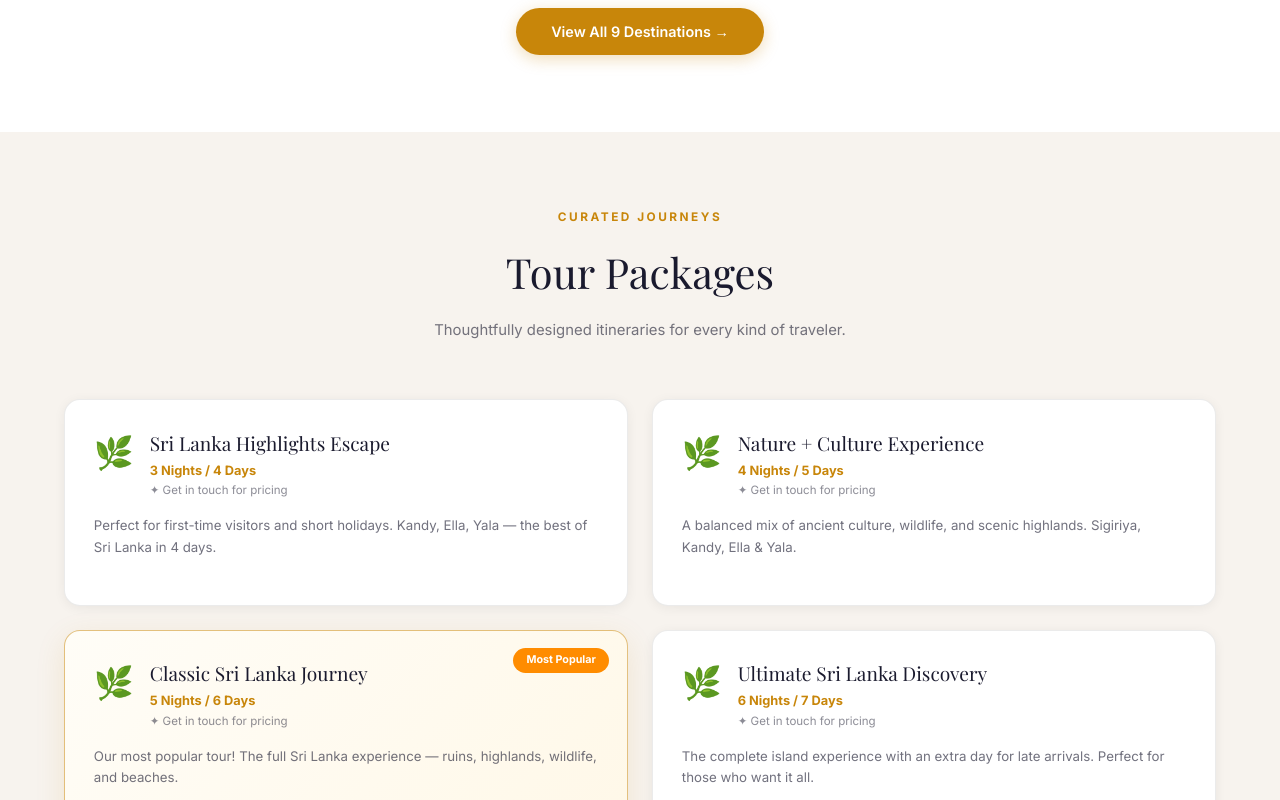
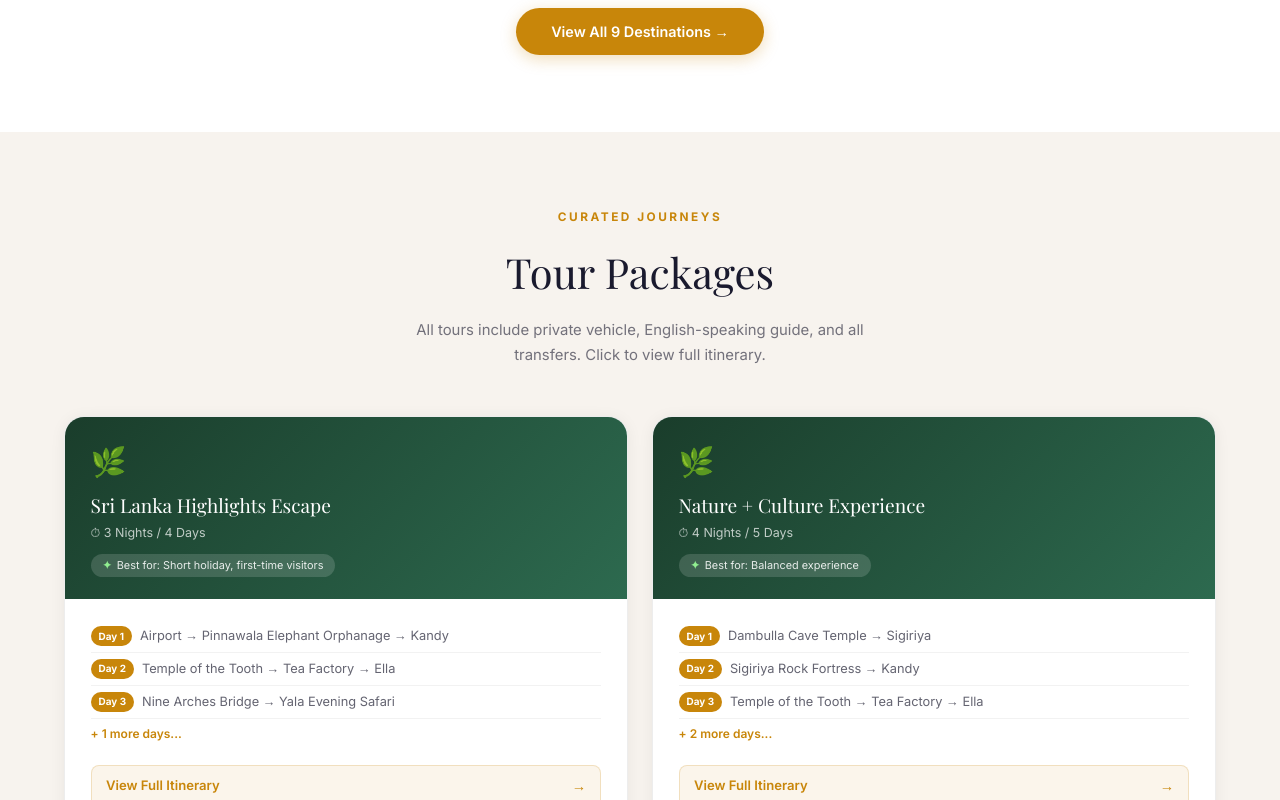
Before and after one commit to Maleesh3038/fernando-tours, a Next.js app: page / in a window 1280 px wide. Shown: the part 2000-2800 px from the top of the page. Built offline with nearby package versions, Linux system fonts and the light colour scheme; a web font is replaced by a local one.

Commit message:
Update home packages section with itinerary links

```diff
--- a/src/app/page.tsx
+++ b/src/app/page.tsx
@@ -396,50 +396,60 @@ export default function HomePage() {
         </div>
       </section>
 
-      {/* ── PACKAGES ── */}
+            {/* ── PACKAGES ── */}
       <section style={{padding:"clamp(3rem,6vw,5.5rem) 5%",background:"#F7F3EE"}} id="packages">
-        <div className="reveal" style={{textAlign:"center",marginBottom:"3.5rem"}}>
+        <div className="reveal" style={{textAlign:"center",marginBottom:"3rem"}}>
           <span style={{color:"#C8860A",fontSize:"0.74rem",fontWeight:700,letterSpacing:"2.5px",textTransform:"uppercase",display:"block",marginBottom:"0.9rem"}}>Curated Journeys</span>
           <h2 className="playfair" style={{fontSize:"clamp(1.7rem,3.5vw,2.6rem)",marginBottom:"0.9rem",color:"#1a1a2e"}}>Tour Packages</h2>
-          <p style={{color:"rgba(26,26,46,0.6)",fontSize:"0.93rem",maxWidth:490,margin:"0 auto",lineHeight:1.7}}>Thoughtfully designed itineraries for every kind of traveler.</p>
+          <p style={{color:"rgba(26,26,46,0.6)",fontSize:"0.93rem",maxWidth:490,margin:"0 auto",lineHeight:1.7}}>All tours include private vehicle, English-speaking guide, and all transfers. Click to view full itinerary.</p>
         </div>
-        <div className="pkg-grid reveal" style={{display:"grid",gridTemplateColumns:"repeat(2,1fr)",gap:"1.5rem"}}>
-          {packages.map((pkg)=>(
-            <div key={pkg.id} className={`pkg-card${pkg.featured?" featured":""}`} style={{position:"relative",display:"flex",flexDirection:"column"}}>
-              {pkg.featured&&<span style={{position:"absolute",top:"1.1rem",right:"1.1rem",background:"#FF8C00",color:"white",fontSize:"0.67rem",fontWeight:700,padding:"0.26rem 0.85rem",borderRadius:50,zIndex:1}}>Most Popular</span>}
-              {/* Header */}
-              <div style={{display:"flex",alignItems:"flex-start",gap:"1rem",marginBottom:"1rem"}}>
-                <span style={{fontSize:"2rem",flexShrink:0}}>{pkg.icon}</span>
-                <div>
-                  <div className="playfair" style={{fontSize:"1.2rem",color:"#1a1a2e",marginBottom:"0.2rem"}}>{pkg.name}</div>
-                  <div style={{color:"#C8860A",fontSize:"0.8rem",fontWeight:700}}>{pkg.duration}</div>
-                  <div style={{color:"rgba(26,26,46,0.5)",fontSize:"0.72rem",marginTop:2}}>✦ Get in touch for pricing</div>
+        <div className="pkg-grid reveal" style={{display:"grid",gridTemplateColumns:"repeat(2,1fr)",gap:"1.5rem",marginBottom:"2.5rem"}}>
+          {[
+            {id:1,name:"Sri Lanka Highlights Escape",duration:"3 Nights / 4 Days",bestFor:"Short holiday, first-time visitors",featured:false,days:["Airport → Pinnawala Elephant Orphanage → Kandy","Temple of the Tooth → Tea Factory → Ella","Nine Arches Bridge → Yala Evening Safari","Udawalawe → Airport / Hotel Drop"]},
+            {id:2,name:"Nature + Culture Experience",duration:"4 Nights / 5 Days",bestFor:"Balanced experience",featured:false,days:["Dambulla Cave Temple → Sigiriya","Sigiriya Rock Fortress → Kandy","Temple of the Tooth → Tea Factory → Ella","Nine Arches Bridge → Yala Evening Safari","Udawalawe → Airport / Hotel Drop"]},
+            {id:3,name:"Classic Sri Lanka Journey",duration:"5 Nights / 6 Days",bestFor:"Most popular full experience",featured:true,days:["Dambulla Cave Temple → Sigiriya","Sigiriya Rock Fortress → Polonnaruwa","Kandy → Temple of the Tooth","Tea Factory → Ramboda Falls → Ella","Nine Arches Bridge → Yala Evening Safari","Udawalawe → Beach → Departure"]},
+            {id:4,name:"Ultimate Sri Lanka Discovery",duration:"6 Nights / 7 Days",bestFor:"Full island experience",featured:false,days:["Airport → Negombo","Dambulla → Sigiriya","Sigiriya → Polonnaruwa","Kandy → Temple of the Tooth","Tea Factory → Ella","Nine Arches Bridge → Yala Safari","Udawalawe → Beach → Departure"]},
+          ].map((pkg)=>(
+            <Link key={pkg.id} href="/packages" style={{textDecoration:"none",display:"block",background:"white",borderRadius:20,border:`1.5px solid ${pkg.featured?"rgba(200,134,10,0.5)":"rgba(0,0,0,0.07)"}`,boxShadow:pkg.featured?"0 4px 24px rgba(200,134,10,0.12)":"0 2px 16px rgba(0,0,0,0.06)",overflow:"hidden",transition:"all .3s"}}
+              onMouseEnter={e=>{(e.currentTarget as HTMLElement).style.transform="translateY(-5px)";(e.currentTarget as HTMLElement).style.boxShadow="0 16px 40px rgba(0,0,0,0.12)"}}
+              onMouseLeave={e=>{(e.currentTarget as HTMLElement).style.transform="translateY(0)";(e.currentTarget as HTMLElement).style.boxShadow=pkg.featured?"0 4px 24px rgba(200,134,10,0.12)":"0 2px 16px rgba(0,0,0,0.06)"}}>
+              {/* Green header */}
+              <div style={{background:"linear-gradient(135deg,#1a3d2b,#2d6a4f)",padding:"1.4rem 1.6rem",position:"relative"}}>
+                {pkg.featured && <span style={{position:"absolute",top:"1rem",right:"1rem",background:"#FF8C00",color:"white",fontSize:"0.67rem",fontWeight:700,padding:"0.25rem 0.75rem",borderRadius:50}}>Most Popular</span>}
+                <span style={{fontSize:"1.8rem",display:"block",marginBottom:"0.5rem"}}>🌿</span>
+                <div className="playfair" style={{fontSize:"1.2rem",color:"white",marginBottom:"0.3rem"}}>{pkg.name}</div>
+                <div style={{color:"rgba(255,255,255,0.72)",fontSize:"0.78rem",marginBottom:"0.5rem"}}>⏱ {pkg.duration}</div>
+                <div style={{display:"inline-flex",alignItems:"center",gap:5,background:"rgba(255,255,255,0.15)",borderRadius:50,padding:"0.22rem 0.75rem"}}>
+                  <span style={{color:"#90EE90",fontSize:"0.68rem",fontWeight:700}}>✦</span>
+                  <span style={{color:"rgba(255,255,255,0.88)",fontSize:"0.68rem"}}>Best for: {pkg.bestFor}</span>
                 </div>
               </div>
-              <p style={{color:"rgba(26,26,46,0.62)",fontSize:"0.83rem",lineHeight:1.62,marginBottom:"1.1rem"}}>{pkg.desc}</p>
-
-            </div>
+              {/* Card body */}
+              <div style={{padding:"1.3rem 1.6rem"}}>
+                <div style={{marginBottom:"1rem"}}>
+                  {pkg.days.slice(0,3).map((d,i)=>(
+                    <div key={i} style={{display:"flex",alignItems:"center",gap:8,padding:"0.38rem 0",borderBottom:"1px solid rgba(0,0,0,0.05)"}}>
+                      <span style={{background:"#C8860A",color:"white",fontSize:"0.62rem",fontWeight:700,padding:"0.15rem 0.5rem",borderRadius:50,flexShrink:0}}>Day {i+1}</span>
+                      <span style={{color:"rgba(26,26,46,0.68)",fontSize:"0.8rem"}}>{d}</span>
+                    </div>
+                  ))}
+                  {pkg.days.length > 3 && <div style={{color:"#C8860A",fontSize:"0.75rem",fontWeight:600,padding:"0.38rem 0"}}>+ {pkg.days.length-3} more days...</div>}
+                </div>
+                <div style={{display:"flex",alignItems:"center",justifyContent:"space-between",padding:"0.6rem 0.9rem",background:"rgba(200,134,10,0.08)",borderRadius:8,border:"1px solid rgba(200,134,10,0.2)"}}>
+                  <span style={{color:"#C8860A",fontSize:"0.82rem",fontWeight:600}}>View Full Itinerary</span>
+                  <span style={{color:"#C8860A",fontSize:"0.9rem"}}>→</span>
+                </div>
+              </div>
+            </Link>
           ))}
         </div>
-
-        {/* TripAdvisor CTA */}
         <div style={{textAlign:"center"}}>
-          <a href="https://www.tripadvisor.com/Attraction_Review-g304134-d13385779-Reviews-Fernando_Tours-Hikkaduwa_Galle_District_Southern_Province.html"
-            target="_blank" rel="noopener noreferrer"
-            style={{display:"inline-flex",alignItems:"center",gap:10,background:"#00AA52",color:"white",padding:"0.85rem 2.2rem",borderRadius:50,fontWeight:700,fontSize:"0.93rem",textDecoration:"none",boxShadow:"0 4px 20px rgba(0,170,82,0.35)",transition:"all .25s"}}
-            onMouseEnter={e=>(e.currentTarget as HTMLElement).style.background="#009944"}
-            onMouseLeave={e=>(e.currentTarget as HTMLElement).style.background="#00AA52"}>
-            <svg width="20" height="20" viewBox="0 0 24 24" fill="none" xmlns="http://www.w3.org/2000/svg">
-              <circle cx="12" cy="12" r="12" fill="white" fillOpacity="0.2"/>
-              <circle cx="8.5" cy="12" r="3" fill="white"/>
-              <circle cx="15.5" cy="12" r="3" fill="white"/>
-              <circle cx="8.5" cy="12" r="1.5" fill="#00AA52"/>
-              <circle cx="15.5" cy="12" r="1.5" fill="#00AA52"/>
-            </svg>
-            Read More Reviews on TripAdvisor
-          </a>
+          <Link href="/packages" style={{background:"#C8860A",color:"white",padding:"0.85rem 2.5rem",borderRadius:50,fontWeight:700,fontSize:"0.93rem",textDecoration:"none",boxShadow:"0 4px 16px rgba(200,134,10,0.3)",display:"inline-block"}}>
+            View All Packages & Itineraries →
+          </Link>
         </div>
       </section>
+
 
       {/* ── CONTACT ── */}
       <section style={{padding:"clamp(3rem,6vw,5.5rem) 5%",background:"linear-gradient(135deg,#1a3a5c 0%,#1e4a70 50%,#1a3d5c 100%)"}} id="contact">
```
